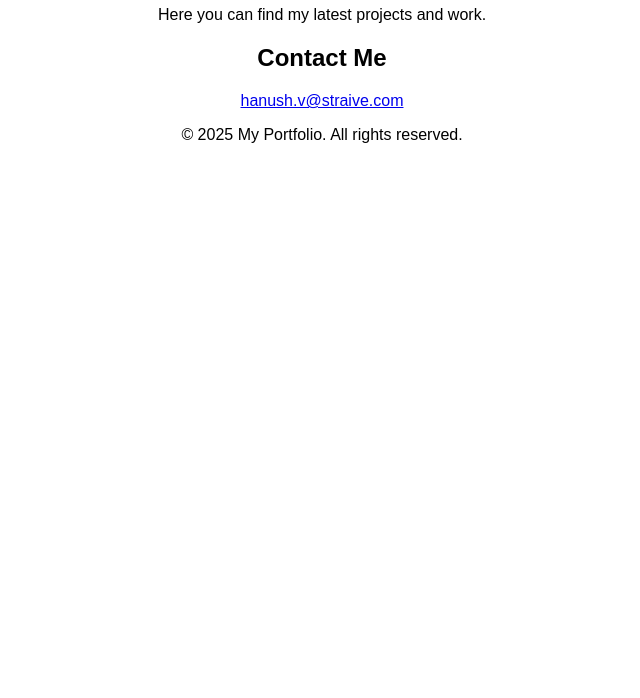
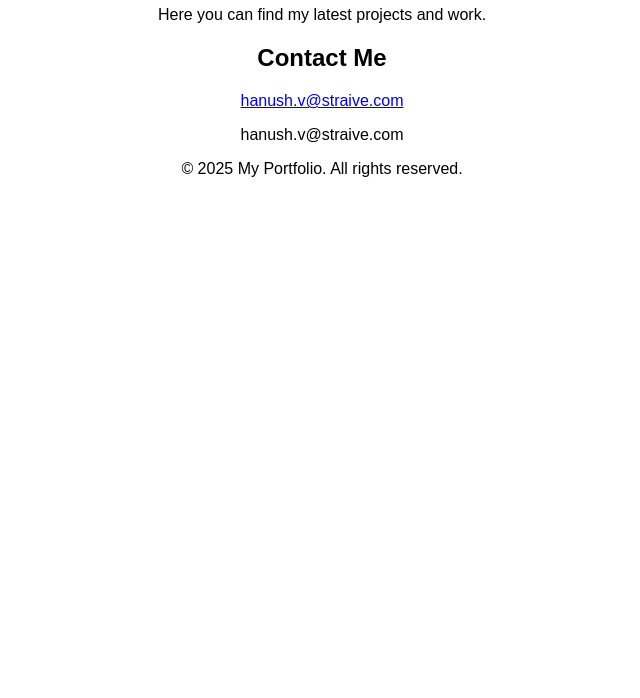
Before and after one commit to HanushKarthick2002/First, a plain HTML site: page index.html in a window 1280 px wide. Shown: the part 102-800 px from the top of the page, without its empty margins (318-958 px from the left). Drawn offline with Linux system fonts and the light colour scheme.

Commit message:
Update index.html

```diff
--- a/index.html
+++ b/index.html
@@ -18,7 +18,7 @@
     <p class="email">
         <a href="mailto:hanush.v@straive.com">moc.eviarts@v.hsunah</a>
     </p>
-
+<p>hanush.v@straive.com</p>
     <footer>
         <p>&copy; 2025 My Portfolio. All rights reserved.</p>
     </footer>
```
